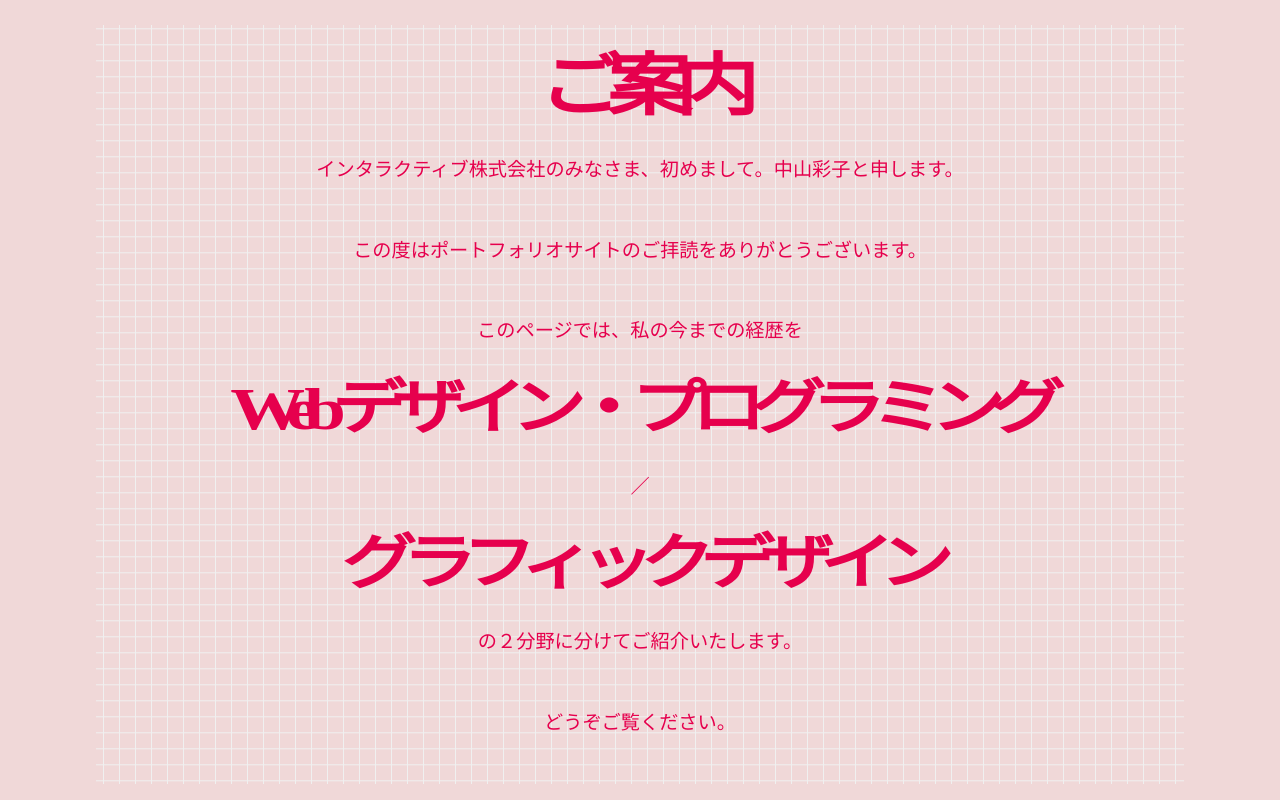
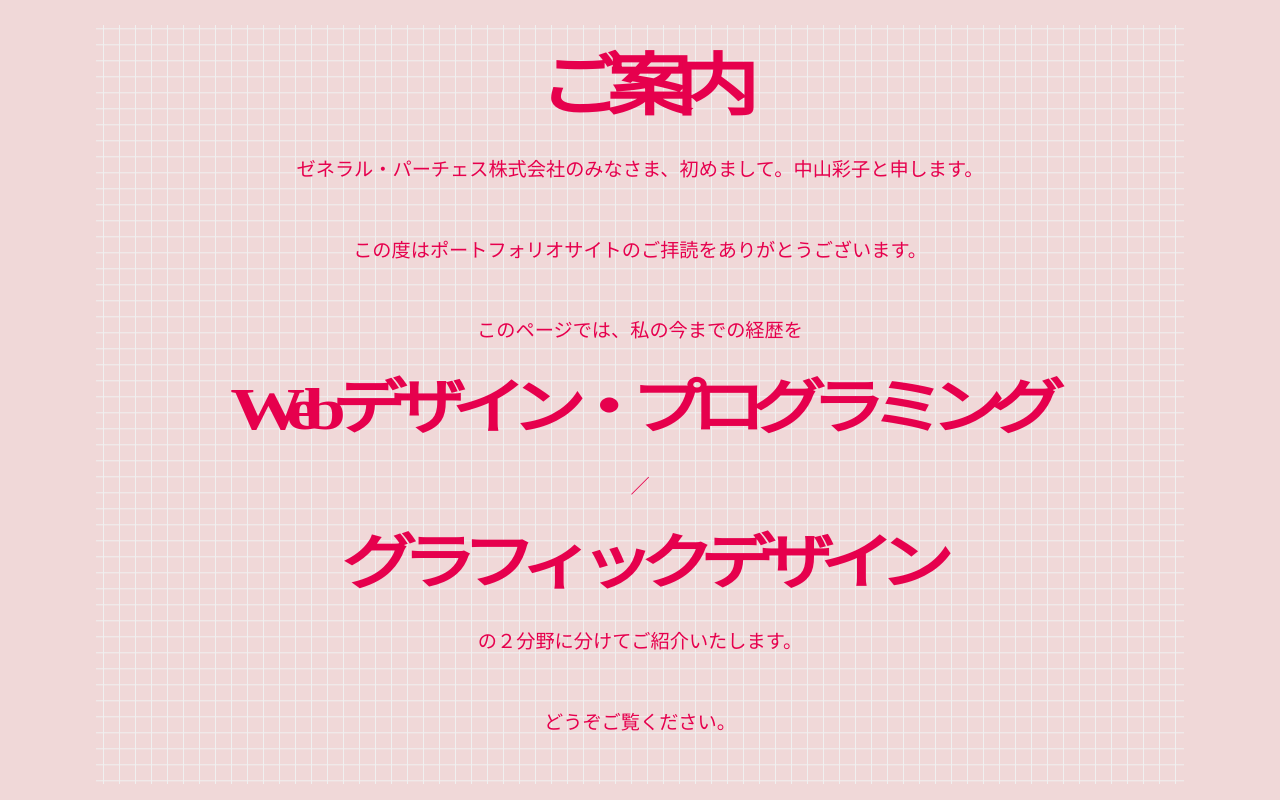
Before and after one commit to nakayamaayako-net/nakayamaayako-net.github.io, a plain HTML site: page index.html in a window 1280 px wide. Shown: the part 2100-2900 px from the top of the page. Drawn offline with nearby package versions, Linux system fonts and the light colour scheme.

Commit message:
Update index.html

```diff
--- a/index.html
+++ b/index.html
@@ -207,7 +207,7 @@
 
                 <h2 class="wide" style="transform: scale(1, 0.8);">ご案内</h2>
                 <div>
-                  <p>インタラクティブ株式会社のみなさま、初めまして。中山彩子と申します。</p>
+                  <p>ゼネラル・パーチェス株式会社のみなさま、初めまして。中山彩子と申します。</p>
                   <p>この度はポートフォリオサイトのご拝読をありがとうございます。</p>
                 </div>
                   <p>このページでは、私の今までの経歴を</p>
@@ -487,7 +487,7 @@
               <img class="ki2" src="img/kira-1.png" style="width: 20px; top: -110px;">
                 <h2 class="wide">ご挨拶</h2>
                 <br>
-                <p>インタラクティブ株式会社のみなさま、</p>
+                <p>ゼネラル・パーチェス株式会社のみなさま、</p>
                 <p>中山彩子のポートフォリオサイトをご覧いただき、誠にありがとうございました。</p>
                 <p>私の熱意が伝わりましたら幸いです。</p>
                 <br>
```
